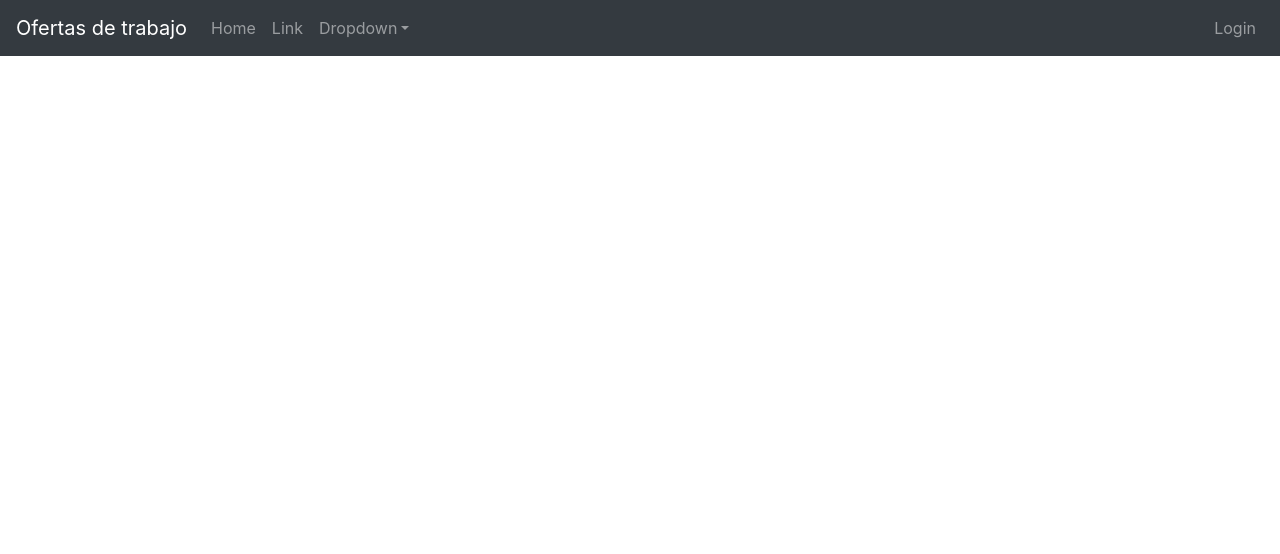
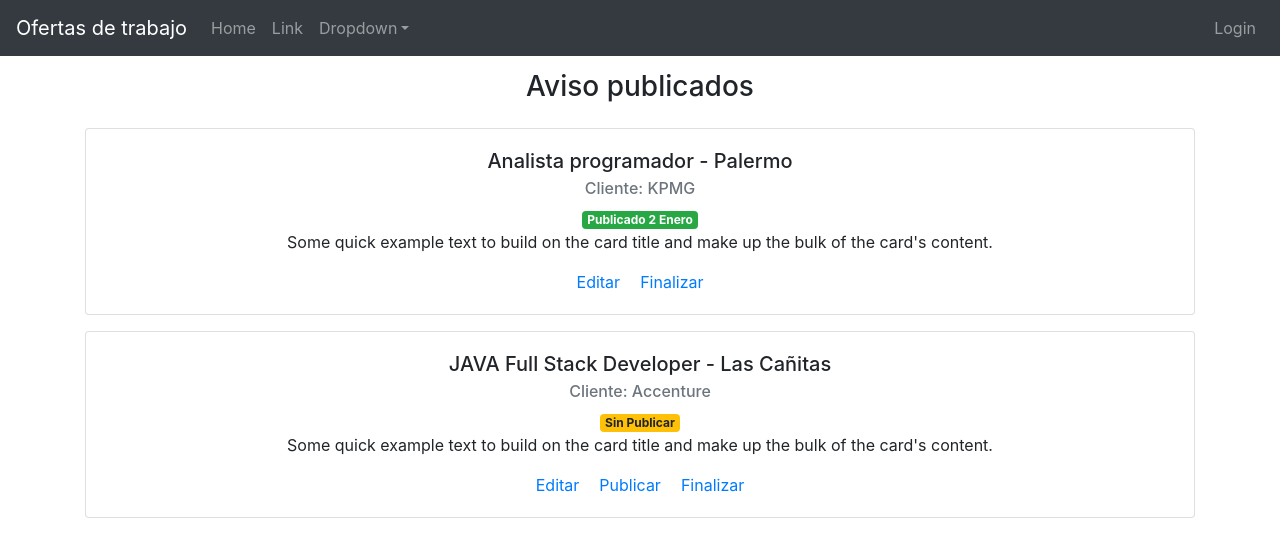
Before and after one commit to Maxs22/joboffer, a React (Create React App) app: page /recruiter in a window 1280 px wide. Shown: the top 554 px of the page. Built offline with nearby package versions, Linux system fonts and the light colour scheme.

Commit message:
Adding basic recruiterHomePage and editJobOfferPage

```diff
--- a/src/App.js
+++ b/src/App.js
@@ -2,7 +2,7 @@ import React from 'react';
 import './App.css';
 import { Provider } from 'react-redux'
 import store from './redux/store'
-import Dashboard from './components/dashboard/dashboard';
+import DefaultHome from './components/defaultHome/defaultHome';
 import { BrowserRouter as Router } from "react-router-dom";
 
 
@@ -13,7 +13,7 @@ function App() {
     <Provider store={store}>
       <Router>
         <div className="App">
-          <Dashboard></Dashboard>
+          <DefaultHome></DefaultHome>
         </div>
       </Router>
     </Provider>
--- a/src/components/dashboard/dashboard.jsx
+++ b/src/components/defaultHome/defaultHome.jsx
@@ -1,12 +1,14 @@
 import React from 'react';
 import { Container, Row, Col } from 'react-bootstrap';
 import MainNavBar from '../navBar/mainNavBar';
-import './dashboard.css';
+import './defaultHome.css';
 import { Route, Switch } from "react-router-dom";
 import JobsListPage from '../../pages/jobsList/jobsListPage';
 import JobDetailPage from '../../pages/jobDetail/jobDetailPage';
+import RecruiterHomePage from '../../pages/recruiter/recruiterHomePage';
+import EditJobOfferPage from '../../pages/recruiter/editJobOfferPage';
 
-export default function Dashboard(props) {
+export default function DefaultHome(props) {
 
     return (
         <Container fluid>
@@ -23,6 +25,12 @@ export default function Dashboard(props) {
                         <Route path="/jobdetail/:id">
                             <JobDetailPage></JobDetailPage>
                         </Route>
+                        <Route path="/recruiter/" exact>
+                            <RecruiterHomePage></RecruiterHomePage>
+                        </Route>
+                        <Route path="/recruiter/editjoboffer/:id">
+                            <EditJobOfferPage></EditJobOfferPage>
+                        </Route>
                     </Switch>
             </Row>
         </Container>
--- a/src/components/navBar/mainNavBar.jsx
+++ b/src/components/navBar/mainNavBar.jsx
@@ -1,10 +1,9 @@
 import React, { useState }from 'react';
 import { Navbar, Nav, NavDropdown } from 'react-bootstrap';
 import { useDispatch, useSelector } from 'react-redux';
-import { Button, Modal } from 'react-bootstrap';
+import { Button, Modal, Container } from 'react-bootstrap';
 import Login from '../login/login'
 import { loginRequired, loginCanceled, logoutRequired, logoutCanceled, loggedOutSuccessfully } from '../../redux/loginState/loginActions';
-import wimeron from './wimeron.png';
 import './mainNavBar.css'
 
 export default function MainNavBar() {
@@ -58,9 +57,9 @@ export default function MainNavBar() {
 
 
   return (
-    <span>
+    <Container>
       <Navbar fixed="top" bg="dark" variant="dark" expand="lg" collapseOnSelect="true" expanded = { expanded }>
-        <Navbar.Brand href="#home">Ofertas de trabajo</Navbar.Brand>
+        <Navbar.Brand href="/">Ofertas de trabajo</Navbar.Brand>
         <Navbar.Toggle aria-controls="basic-navbar-nav" onClick = {()=> setExpanded(expanded ? false : "expanded")} />
         <Navbar.Collapse id="basic-navbar-nav">
           <Nav className="mr-auto">
@@ -86,7 +85,7 @@ export default function MainNavBar() {
       </Navbar>
       {loginModal}
       {logoutConfirmModal}
-    </span>
+    </Container>
   );
 
 }
--- /dev/null
+++ b/src/pages/recruiter/editJobOfferPage.jsx
@@ -0,0 +1,42 @@
+import React from 'react';
+import { Container, Row, Col, Form, Button } from 'react-bootstrap';
+
+export default function EditJobOfferPage() {
+
+
+    return (
+        <Container>
+            <Row>
+                <Col>
+                    <h3>Editar Aviso</h3>
+                    <hr/>
+                </Col>
+            </Row>
+            <Row>
+                <Col>
+                <Container style={{textAlign: "left"}}>
+                    <Form>
+                        <Form.Group >
+                            <Form.Label>Título</Form.Label>
+                            <Form.Control type="text" />
+                            <Form.Label>Descripción</Form.Label>
+                            <Form.Control as="textarea" rows="6" />
+                        </Form.Group>
+
+                        <Form.Group controlId="formBasicPassword">
+                            <Form.Label>Password</Form.Label>
+                            <Form.Control type="password" placeholder="Password" />
+                        </Form.Group>
+                        <Form.Group controlId="formBasicCheckbox">
+                            <Form.Check type="checkbox" label="Check me out" />
+                        </Form.Group>
+                        <Button variant="primary" type="submit">
+                            Submit
+                        </Button>
+                    </Form>
+                    </Container>
+                </Col>
+            </Row>
+        </Container>
+    )
+}
--- /dev/null
+++ b/src/pages/recruiter/recruiterHomePage.jsx
@@ -0,0 +1,52 @@
+import React from 'react';
+import { Container, Row, Col, Card, Badge } from 'react-bootstrap';
+
+export default function RecruiterHomePage() {
+
+
+    return (
+        <Container>
+            <Row>
+                <Col>
+                    <h3>Aviso publicados</h3>
+                </Col>
+            </Row>
+            <Row>
+                <Col>
+                    <Card>
+                        <Card.Body>
+                            <Card.Title>Analista programador - Palermo</Card.Title>
+                            <Card.Subtitle className="mb-2 text-muted">Cliente: KPMG</Card.Subtitle>
+                            <Badge variant="success">Publicado 2 Enero</Badge>
+                            <Card.Text>
+                                Some quick example text to build on the card title and make up the bulk of
+                                the card's content.
+                            </Card.Text>
+                            <Card.Link href="#">Editar</Card.Link>
+                            <Card.Link href="#">Finalizar</Card.Link>
+                        </Card.Body>
+                    </Card>
+                </Col>
+            </Row>
+            <Row>
+                <Col>
+                    <Card>
+                        <Card.Body>
+                            <Card.Title>JAVA Full Stack Developer - Las Cañitas</Card.Title>
+                            <Card.Subtitle className="mb-2 text-muted">Cliente: Accenture</Card.Subtitle>
+                            <Badge variant="warning">Sin Publicar</Badge>
+                            <Card.Text>
+                                Some quick example text to build on the card title and make up the bulk of
+                                the card's content.
+                            </Card.Text>
+                            <Card.Link href="#">Editar</Card.Link>
+                            <Card.Link href="#">Publicar</Card.Link>
+                            <Card.Link href="#">Finalizar</Card.Link>
+                        </Card.Body>
+                    </Card>
+                </Col>
+            </Row>
+        </Container>
+    );
+
+}
```
Also changed, not shown: src/components/defaultHome/defaultHome.css (renamed from src/components/dashboard/dashboard.css).
